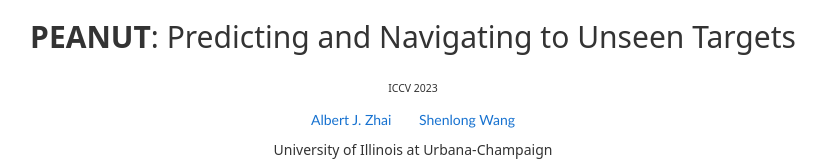
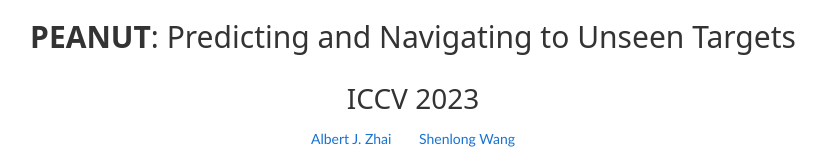
Before and after one commit to ajzhai/PEANUT, a plain HTML site: page docs/index.html in a window 1280 px wide. Shown: the top 161 px of the page, without its empty margins (227-1053 px from the left). Drawn offline with nearby package versions, Linux system fonts and the light colour scheme; some icons are missing.

Commit message:
enlarge ICCV

```diff
--- a/docs/index.html
+++ b/docs/index.html
@@ -46,7 +46,7 @@
         <b>PEANUT</b>: Predicting and Navigating to Unseen Targets
 
       </h2>
-      <h2 class="col-md-12 text-center" id="venue" style="font-size:0.75em">
+      <h2 class="col-md-12 text-center" id="venue" style="font-size:2em">
         ICCV 2023
       </h2>
     </div>
```
